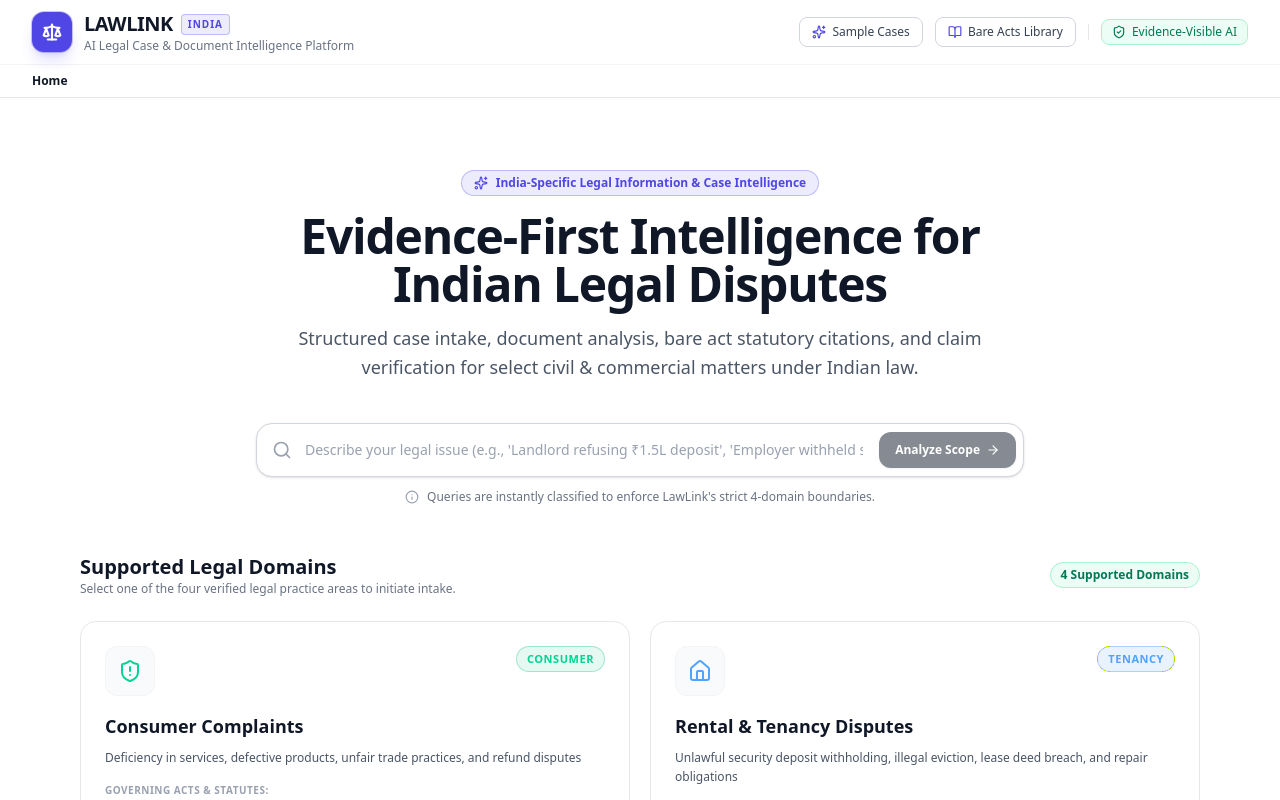
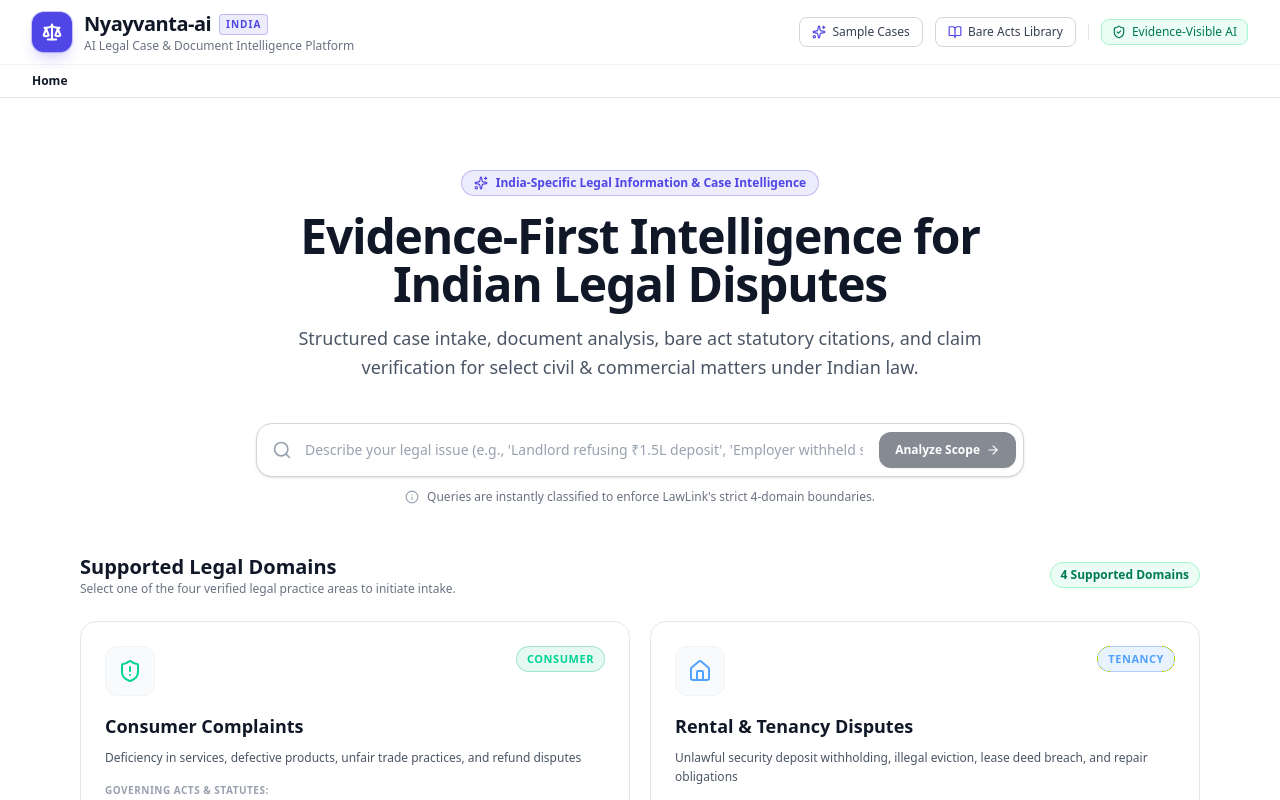
Before and after one commit to Paras2611/Nyayvanta-Ai, a React (Vite) app: page / in a window 1280 px wide. Built offline with nearby package versions, Linux system fonts and the light colour scheme.

Commit message:
chore: rename application to Nyayvanta-ai
Update application name and branding references across the codebase.

```diff
--- a/index.html
+++ b/index.html
@@ -3,9 +3,9 @@
   <head>
     <meta charset="UTF-8" />
     <meta name="viewport" content="width=device-width, initial-scale=1.0" />
-    <title>LawLink - AI Legal Case & Document Intelligence</title>
+    <title>Nyayvanta-ai</title>
     <meta name="description" content="India-specific legal case intelligence and document analysis platform for Consumer, Tenancy, Employment, and Contract disputes with evidence-first verification." />
-    <meta property="og:title" content="LawLink - AI Legal Case & Document Intelligence" />
+    <meta property="og:title" content="Nyayvanta-ai" />
     <meta property="og:description" content="India-specific legal case intelligence and document analysis platform for Consumer, Tenancy, Employment, and Contract disputes with evidence-first verification." />
     <meta property="og:type" content="website" />
     <meta name="twitter:card" content="summary_large_image" />
--- a/metadata.json
+++ b/metadata.json
@@ -1,5 +1,5 @@
 {
-  "name": "LawLink - AI Legal Case & Document Intelligence",
+  "name": "Nyayvanta-ai",
   "description": "India-specific legal case intelligence and document analysis platform for Consumer, Tenancy, Employment, and Contract disputes with evidence-first verification.",
   "requestFramePermissions": [],
   "majorCapabilities": ["MAJOR_CAPABILITY_SERVER_SIDE_GEMINI_API"]
--- a/src/components/DisclaimerBanner.tsx
+++ b/src/components/DisclaimerBanner.tsx
@@ -12,14 +12,14 @@
               Statutory Information Disclaimer & Bar Council of India Compliance
             </h4>
             <p className="text-slate-400 leading-relaxed text-[11px]">
-              LawLink is an AI-assisted legal information and research system, <strong>NOT a replacement for a qualified legal professional</strong> or advocate enrolled with the Bar Council of India. Information generated herein does not constitute formal attorney-client advice or legal solicitation under the Advocates Act, 1961. Always consult an enrolled advocate or qualified legal practitioner before instituting formal legal proceedings before any Court, Commission, or Tribunal in India.
+              Nyayvanta-ai is an AI-assisted legal information and research system, <strong>NOT a replacement for a qualified legal professional</strong> or advocate enrolled with the Bar Council of India. Information generated herein does not constitute formal attorney-client advice or legal solicitation under the Advocates Act, 1961. Always consult an enrolled advocate or qualified legal practitioner before instituting formal legal proceedings before any Court, Commission, or Tribunal in India.
             </p>
           </div>
         </div>
 
         <div className="flex flex-col sm:flex-row items-center justify-between gap-2 text-[11px] text-slate-500 pt-2 border-t border-slate-900 w-full px-4">
           <div>
-            <span>LawLink © 2025 • Strict 4-Domain Evidence-First Intelligence</span>
+            <span>Nyayvanta-ai © 2025 • Strict 4-Domain Evidence-First Intelligence</span>
           </div>
           <div className="flex items-center gap-4">
             <span>Supported: Consumer • Tenancy • Employment • Contract</span>
--- a/src/components/Header.tsx
+++ b/src/components/Header.tsx
@@ -45,7 +45,7 @@
           </div>
           <div>
             <div className="flex items-center gap-2">
-              <span className="text-xl font-bold tracking-tight text-gray-900 font-serif-legal">LAWLINK</span>
+              <span className="text-xl font-bold tracking-tight text-gray-900 font-serif-legal">Nyayvanta-ai</span>
               <span className="hidden sm:inline text-[10px] uppercase font-bold tracking-widest px-1.5 py-0.5 rounded bg-accent/10 text-accent border border-accent/30">
                 INDIA
               </span>
```
